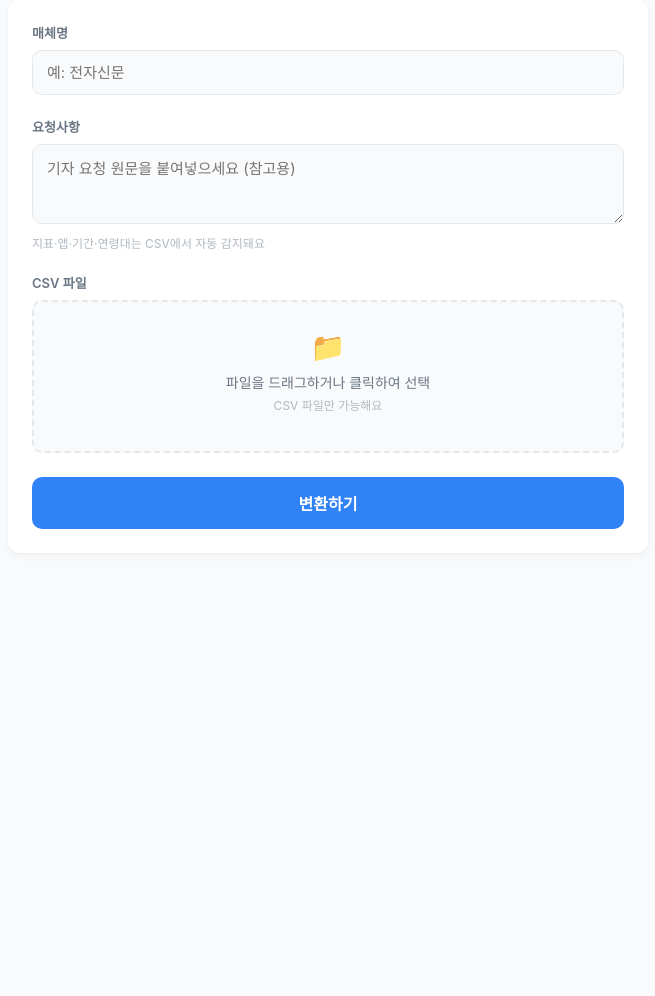
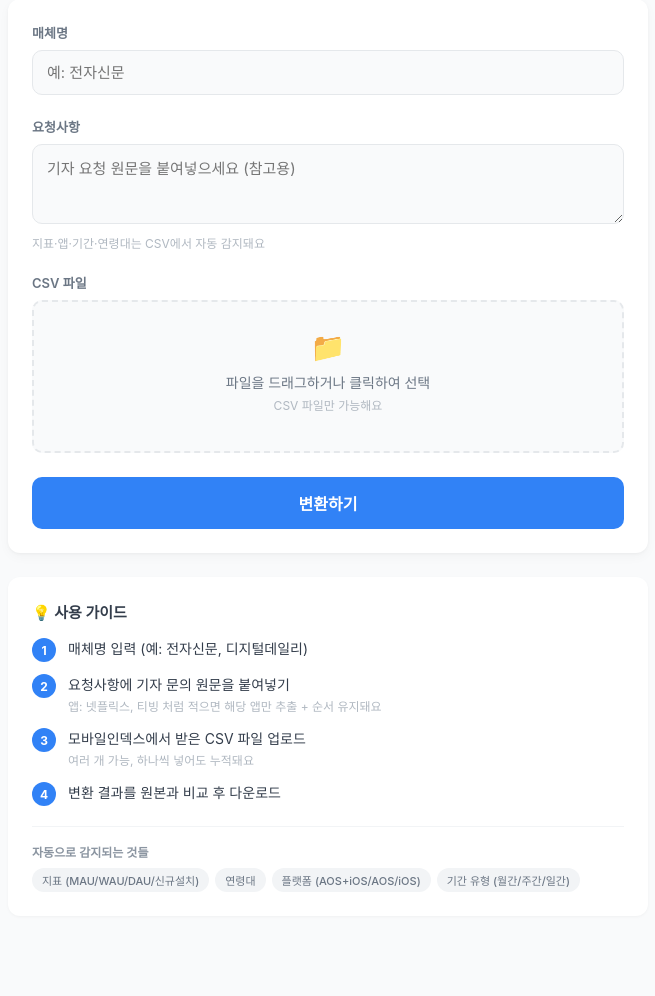
Before and after one commit to bae-daisy/PR_-, a Flask app: page / in a window 1280 px wide. Shown: the part 198-1194 px from the top of the page, without its empty margins (312-967 px from the left). Before the commit the page ends 727 px from the top, so only its background shows below. Run offline with Flask 3, Linux system fonts and the light colour scheme; some web fonts are replaced.

Commit message:
사용 가이드 추가

```diff
--- a/templates/index.html
+++ b/templates/index.html
@@ -67,6 +67,38 @@ h1 { font-size: 26px; font-weight: 700; letter-spacing: -0.5px; margin-bottom: 6
       </div>
       <button type="submit" class="btn-primary" id="btn">변환하기</button>
     </form>
+  </div>
+
+  <!-- 사용 가이드 -->
+  <div class="guide">
+    <div class="guide-title">💡 사용 가이드</div>
+    <div class="guide-steps">
+      <div class="guide-step">
+        <div class="step-num">1</div>
+        <div class="step-text">매체명 입력 (예: 전자신문, 디지털데일리)</div>
+      </div>
+      <div class="guide-step">
+        <div class="step-num">2</div>
+        <div class="step-text">요청사항에 기자 문의 원문을 붙여넣기<br><span class="step-hint">앱: 넷플릭스, 티빙 처럼 적으면 해당 앱만 추출 + 순서 유지돼요</span></div>
+      </div>
+      <div class="guide-step">
+        <div class="step-num">3</div>
+        <div class="step-text">모바일인덱스에서 받은 CSV 파일 업로드<br><span class="step-hint">여러 개 가능, 하나씩 넣어도 누적돼요</span></div>
+      </div>
+      <div class="guide-step">
+        <div class="step-num">4</div>
+        <div class="step-text">변환 결과를 원본과 비교 후 다운로드</div>
+      </div>
+    </div>
+    <div class="guide-auto">
+      <div class="guide-auto-title">자동으로 감지되는 것들</div>
+      <div class="guide-tags">
+        <span class="guide-tag">지표 (MAU/WAU/DAU/신규설치)</span>
+        <span class="guide-tag">연령대</span>
+        <span class="guide-tag">플랫폼 (AOS+iOS/AOS/iOS)</span>
+        <span class="guide-tag">기간 유형 (월간/주간/일간)</span>
+      </div>
+    </div>
   </div>
 </div>
 
@@ -154,6 +186,25 @@ textarea { resize: vertical; min-height: 80px; }
 .file-remove:hover { color: var(--red); }
 .file-count { font-size: 12px; color: var(--blue); font-weight: 600; margin-top: 6px; }
 #file-input { display: none; }
+
+/* 사용 가이드 */
+.guide { margin-top: 24px; padding: 24px; background: #fff; border-radius: var(--radius); box-shadow: 0 1px 3px rgba(0,0,0,0.04); }
+.guide-title { font-size: 15px; font-weight: 700; color: var(--gray-800); margin-bottom: 16px; }
+.guide-steps { display: flex; flex-direction: column; gap: 12px; margin-bottom: 20px; }
+.guide-step { display: flex; align-items: flex-start; gap: 12px; }
+.step-num {
+  width: 24px; height: 24px; border-radius: 50%; background: var(--blue); color: #fff;
+  font-size: 12px; font-weight: 700; display: flex; align-items: center; justify-content: center; flex-shrink: 0;
+}
+.step-text { font-size: 14px; color: var(--gray-800); line-height: 1.5; }
+.step-hint { font-size: 12px; color: var(--gray-400); }
+.guide-auto { padding-top: 16px; border-top: 1px solid var(--gray-100); }
+.guide-auto-title { font-size: 12px; font-weight: 600; color: var(--gray-500); margin-bottom: 8px; }
+.guide-tags { display: flex; flex-wrap: wrap; gap: 6px; }
+.guide-tag {
+  font-size: 11px; padding: 4px 10px; border-radius: 20px;
+  background: var(--gray-100); color: var(--gray-600); font-weight: 500;
+}
 .btn-primary {
   display: block; width: 100%; padding: 14px; margin-top: 24px; background: var(--blue);
   color: #fff; border: none; border-radius: 10px; font-size: 16px; font-weight: 600;
```
